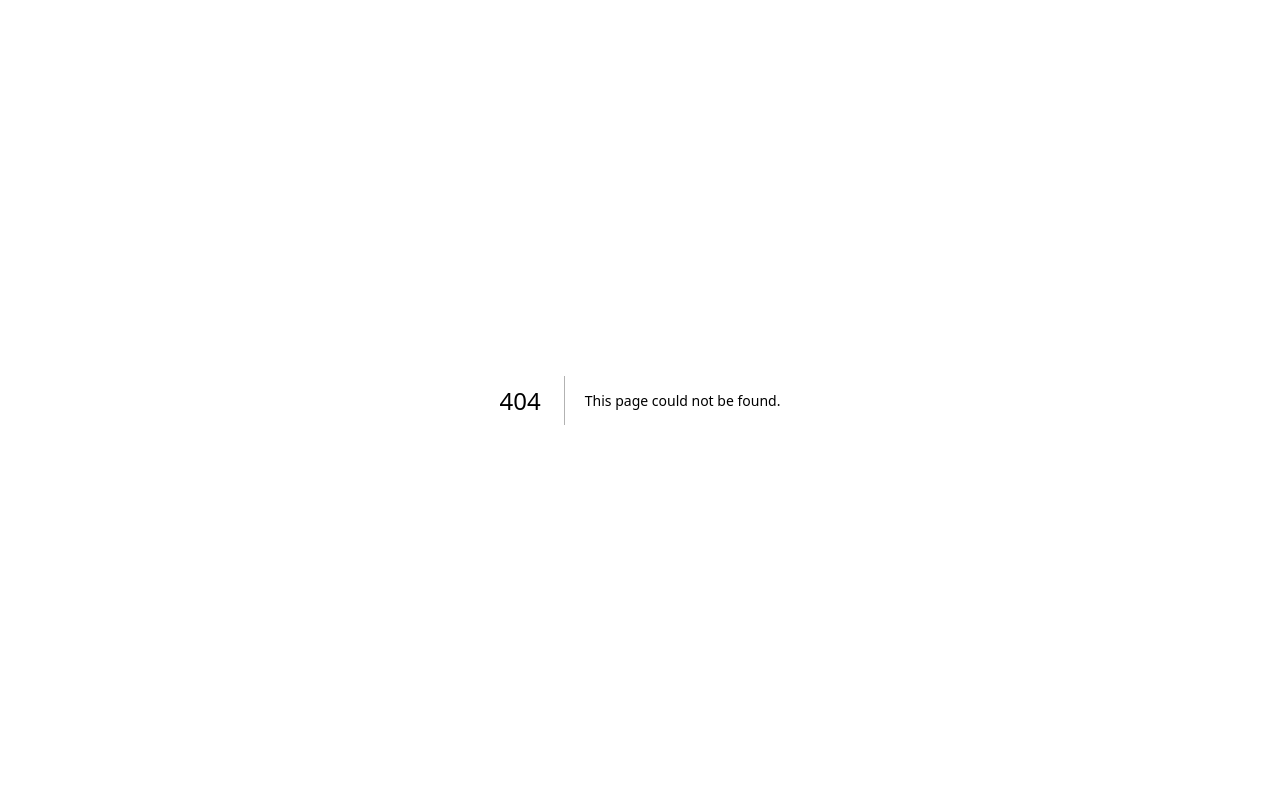
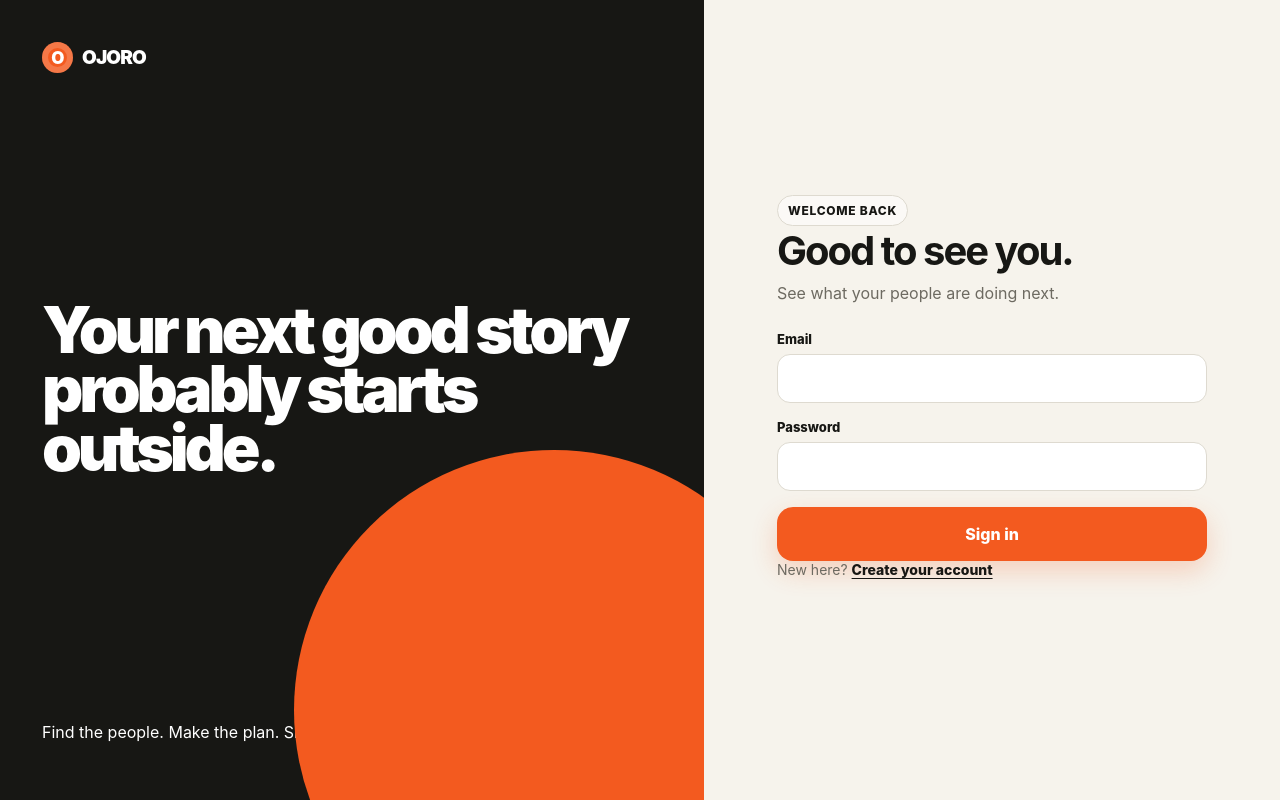
Before and after one commit to Chxmdi/autonomous-software-factory, a Next.js app in the folder apps/ojoro-web/: page /login in a window 1280 px wide. Before the commit this address had no page. Built offline with nearby package versions, Linux system fonts and the light colour scheme; no server answers.

Commit message:
feat(auth): add Ojoro sign in experience

```diff
--- /dev/null
+++ b/apps/ojoro-web/app/login/page.tsx
@@ -0,0 +1,26 @@
+import Link from "next/link";
+import { redirect } from "next/navigation";
+import { Wordmark } from "@/components/wordmark";
+import { createSupabaseServerClient } from "@/lib/supabase/server";
+import { authAction } from "./actions";
+
+export default async function LoginPage({ searchParams }: { searchParams: Promise<Record<string,string|string[]|undefined>> }) {
+  const query = await searchParams; const mode = query.mode === "signup" ? "signup" : "signin"; const error = typeof query.error === "string" ? query.error : null; const notice = typeof query.notice === "string" ? query.notice : null;
+  const supabase = await createSupabaseServerClient(); const { data: { user } } = await supabase.auth.getUser(); if (user) redirect("/home");
+  return <main className="auth-page">
+    <section className="auth-art"><Wordmark href="/"/><div className="auth-quote">Your next good story probably starts outside.</div><p>Find the people. Make the plan. Show up.</p></section>
+    <section className="auth-form-shell"><div className="auth-card">
+      <div className="eyebrow">{mode === "signup" ? "Create your Ojoro identity" : "Welcome back"}</div>
+      <h1>{mode === "signup" ? "Get moving." : "Good to see you."}</h1>
+      <p>{mode === "signup" ? "Your sports résumé starts with the first thing you show up for." : "See what your people are doing next."}</p>
+      {error && <div className="form-error" role="alert">{error}</div>}{notice && <div className="form-success">{notice}</div>}
+      <form action={authAction} className="form-stack"><input type="hidden" name="mode" value={mode}/>
+        {mode === "signup" && <div className="field"><label htmlFor="full_name">Name</label><input id="full_name" name="full_name" autoComplete="name" required maxLength={100}/></div>}
+        <div className="field"><label htmlFor="email">Email</label><input id="email" name="email" type="email" autoComplete="email" required/></div>
+        <div className="field"><label htmlFor="password">Password</label><input id="password" name="password" type="password" autoComplete={mode === "signup" ? "new-password" : "current-password"} required minLength={8}/></div>
+        <button className="button button-brand button-lg button-full" type="submit">{mode === "signup" ? "Join Ojoro" : "Sign in"}</button>
+      </form>
+      <p className="auth-switch">{mode === "signup" ? <>Already in? <Link href="/login">Sign in</Link></> : <>New here? <Link href="/login?mode=signup">Create your account</Link></>}</p>
+    </div></section>
+  </main>;
+}
```
